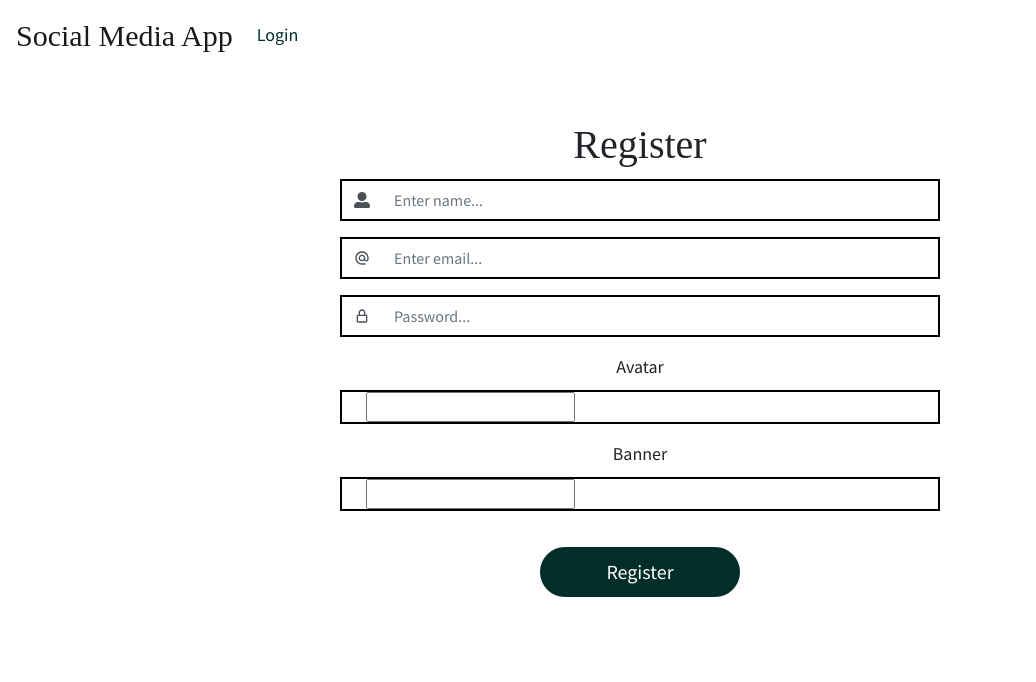
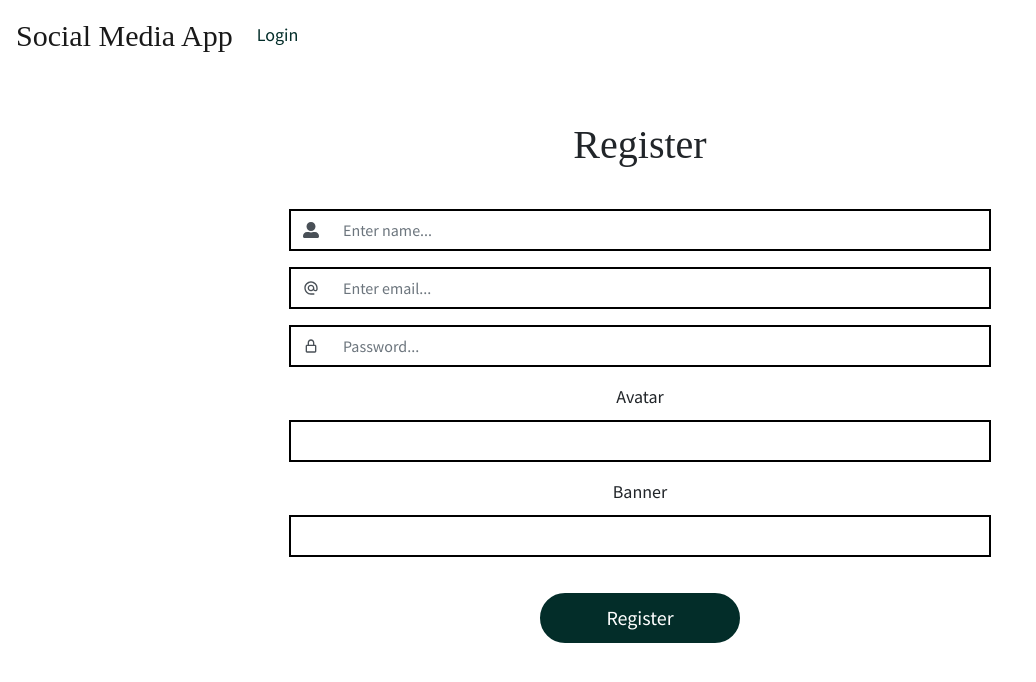
Before and after one commit to JosefineFH/social_media_app, a React (Create React App) app: page /register in a window 1280 px wide. Shown: the top 682 px of the page, without its empty margins (0-1036 px from the left). Built offline with nearby package versions, Linux system fonts and the light colour scheme.

Commit message:
updated form style

```diff
--- a/src/App.js
+++ b/src/App.js
@@ -1,6 +1,6 @@
 import "./App.css";
-import "./css/style.css";
-// import "./sass/style.css";
+// import "./css/style.css";
+import "./sass/style.css";
 import NavigationLayout from "./components/Common/Navigation";
 import { AuthProvider } from "./context/AuthContext";
 
--- a/src/components/register/RegisterUserForm.jsx
+++ b/src/components/register/RegisterUserForm.jsx
@@ -94,8 +94,6 @@ export default function RegisterUserForm() {
             <Form.Label>Avatar</Form.Label>
             <InputGroup className="mb-3">
               <div className="input_group-container">
-
-                <InputGroup.Text></InputGroup.Text>
                 <input name="avatar"
                   {...register("avatar")}
                   type="url"
@@ -106,9 +104,7 @@ export default function RegisterUserForm() {
             <Form.Label>Banner</Form.Label>
             <InputGroup className="mb-3">
               <div className="input_group-container">
-
-                <InputGroup.Text></InputGroup.Text>
-                <input name="banner"
+                <input className="url_input" name="banner"
                   {...register("banner")}
                   type="url"
                 />
--- a/src/pages/Post/PostDetails.js
+++ b/src/pages/Post/PostDetails.js
@@ -7,6 +7,7 @@ import missingImage from "../../assets/image_missing.png";
 import Comments from "../../components/posts/Comment";
 import GetPostReaction from "../../components/posts/reaction/GetReaction";
 import Moment from "moment";
+
 
 export default function PostDetails() {
   const [page, setPage] = useState([]);
--- a/src/sass/components/_forms.scss
+++ b/src/sass/components/_forms.scss
@@ -1,53 +1,52 @@
-.form_container {
+.form_container{
  margin-top: 40px;
 
-  .form-label {
+ .form-label{
   display: block;
   margin: 0;
+  font-family: $font;
+  font-size: 18px;
   font-weight: 400;
-    max-width: 600px;
-    margin: auto;
+  margin: 10px;
  }
-
-  .input-group {
+ .input-group{
   flex-direction: column;
-
-    .input_group-container {
+   .input_group-container{
     display: flex;
     border: solid black 2px;
     width: 60%;
     margin: auto;
-
-      input[type="url"] {
+    input[type="url"]{
       width: 100%;
       border: none;
       line-height: 1.5;
       height: calc(1.5em + .75rem + 2px);
+      &:focus-visible{
+        outline: none;
       }
     }
   }
-
-  .input-group-text {
+ }
+ .input-group-text{
   background-color: $white;
-    border: none;
+  border:none;
  }
-
-  .form-control {
-    border: none;
+ .form-control{
+  border:none;
 
  }
-
-  .btn {
+  .btn{
     margin: 20px 0;
   }
 }
 
-.dashboard_layout {
-  .sidebar_container {
-    .input_group-container {
+.dashboard_layout{
+.sidebar_container{
+  .input_group-container{
     border: unset;
-
-      @media(min-width: 574px) {
+    // max-width: 50%;
+    @media(min-width: 574px){
+      // max-width: 100%;
       margin: 0;
 
 
--- a/src/sass/style.css
+++ b/src/sass/style.css
@@ -332,9 +332,10 @@ body span, body p, body a {
 .form_container .form-label {
   display: block;
   margin: 0;
+  font-family: "Source Sans Pro", sans-serif;
+  font-size: 18px;
   font-weight: 400;
-  max-width: 600px;
-  margin: auto;
+  margin: 10px;
 }
 .form_container .input-group {
   flex-direction: column;
@@ -350,6 +351,9 @@ body span, body p, body a {
   border: none;
   line-height: 1.5;
   height: calc(1.5em + 0.75rem + 2px);
+}
+.form_container .input-group .input_group-container input[type=url]:focus-visible {
+  outline: none;
 }
 .form_container .input-group-text {
   background-color: #fff;
```
Also changed, not shown: 1 other file (tests, documents, lock files or other folders). Lines whose indentation alone changed are shown as unchanged.
